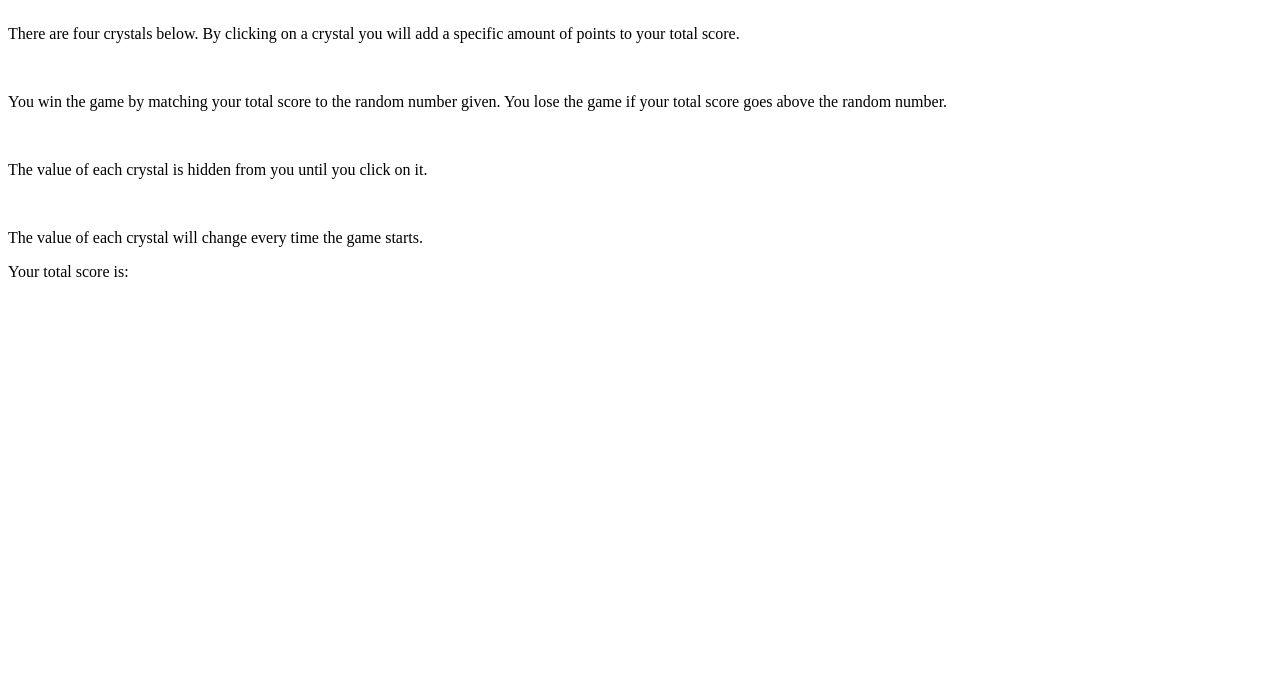
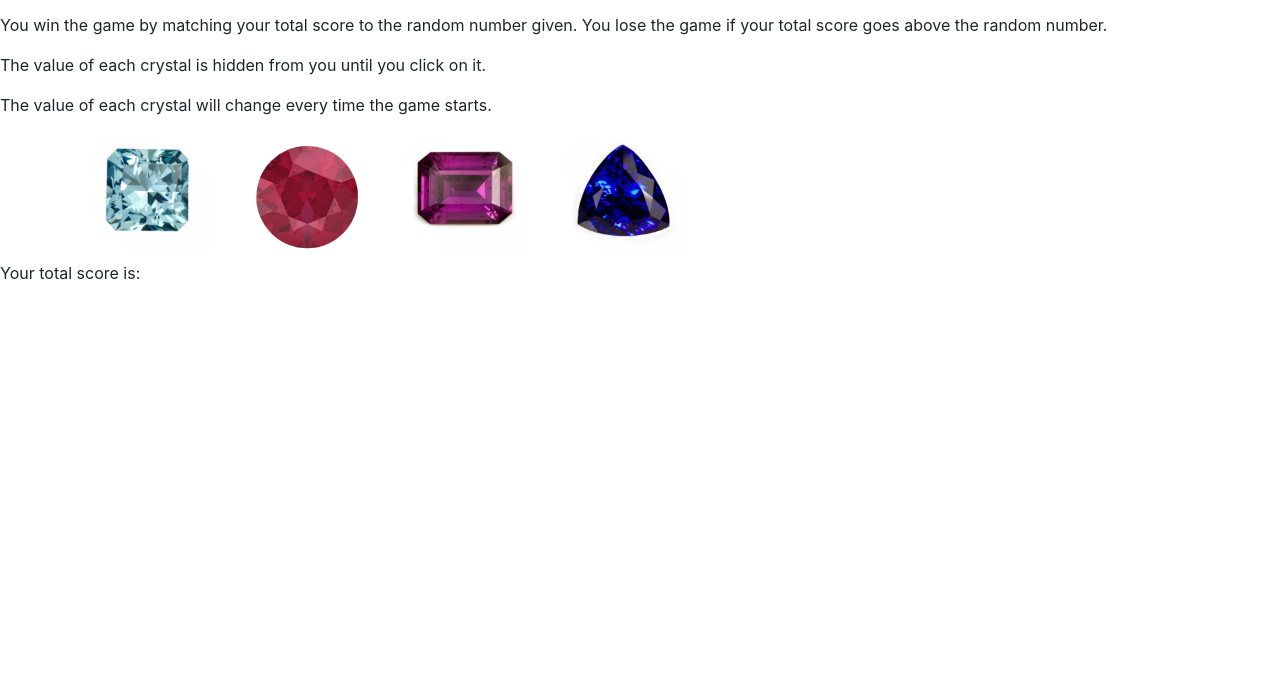
Before and after one commit to JonathanGomez88/Crystal-Collector, a plain HTML site: page index.html in a window 1280 px wide. Shown: the part 123-800 px from the top of the page. Drawn offline with nearby package versions, Linux system fonts and the light colour scheme.

Commit message:
2nd Draft

```diff
--- /dev/null
+++ b/assets/css/styles.css
@@ -0,0 +1,6 @@
+.crystal {
+    width: 100%;
+    height: 100%;
+    float: left;
+    margin: 0;
+}
--- /dev/null
+++ b/assets/javascript/game.js
@@ -0,0 +1,4 @@
+<script
+  src="https://code.jquery.com/jquery-3.3.1.min.js"
+  integrity="sha256-FgpCb/KJQlLNfOu91ta32o/NMZxltwRo8QtmkMRdAu8="
+  crossorigin="anonymous"></script>
--- a/index.html
+++ b/index.html
@@ -6,28 +6,28 @@
     <meta name="viewport" content="width=device-width, initial-scale=1.0">
     <meta http-equiv="X-UA-Compatible" content="ie=edge">
     <title>Crystal Collector</title>
+    <link rel="stylesheet" href="https://stackpath.bootstrapcdn.com/bootstrap/4.1.1/css/bootstrap.min.css" integrity="sha384-WskhaSGFgHYWDcbwN70/dfYBj47jz9qbsMId/iRN3ewGhXQFZCSftd1LZCfmhktB"
+        crossorigin="anonymous">
+    <link rel="stylesheet" type="text/css" href="assets/css/styles.css">
 </head>
 
 <body>
     <div id="wrapper">
 
-        <header id="maintitle">
+        <header id="mainTitle">
             <h1>Crystal Collector</h1>
         </header>
 
         <div id="instructions">
             <p>You will be given a random number at the start of the game.</p>
-            <br>
             <p>There are four crystals below. By clicking on a crystal you will add a specific amount of points to your total
                 score.
             </p>
-            <br>
             <p>You win the game by matching your total score to the random number given. You lose the game if your total score
                 goes above the random number.</p>
-            <br>
             <p>The value of each crystal is hidden from you until you click on it.</p>
-            <br>
             <p>The value of each crystal will change every time the game starts.</p>
+
         </div>
 
         <div id="randomNumber">
@@ -36,21 +36,52 @@
         <div id="wins/losses">
         </div>
 
-        <div class="crystal">
-        </div>
-        <div class="crystal">
-        </div>
-        <div class="crystal">
-        </div>
-        <div class="crystal">
+
+        <div class="container">
+            <div class="row">
+                <div class="col-sm">
+                    <div class="crystal">
+                        <img src="assets/images/gem1.jpg">
+                    </div>
+                </div>
+
+                <div class="col-sm">
+                    <div class="crystal">
+                        <img src="assets/images/gem2.jpg">
+                    </div>
+                </div>
+
+                <div class="col-sm">
+                    <div class="crystal">
+                        <img src="assets/images/gem3.jpg">
+                    </div>
+                </div>
+
+                <div class="col-sm">
+                    <div class="crystal">
+                        <img src="assets/images/gem4.jpg">
+                    </div>
+                </div>
+                <div class="col-sm">
+                </div>
+
+                <div class="col-sm">
+                </div>
+
+                <div class="col-sm">
+                </div>
+
+                <div class="col-sm">
+                </div>
+            </div>
         </div>
 
-        <div id="totalScoreis" <p>Your total score is:</p>
+
+        <div id="totalScoreIs" <p>Your total score is:</p>
         </div>
 
-        <div id="totalScore"
-        </div>
-        <!-- wrapper div -->
+        <div id="totalScore" </div>
+            <!-- wrapper div -->
         </div>
         <!-- wrapper div -->
 
```
Also changed, not shown: assets/images/gem1.jpg (added), assets/images/gem2.jpg (added), assets/images/gem3.jpg (added), assets/images/gem4.jpg (added).
